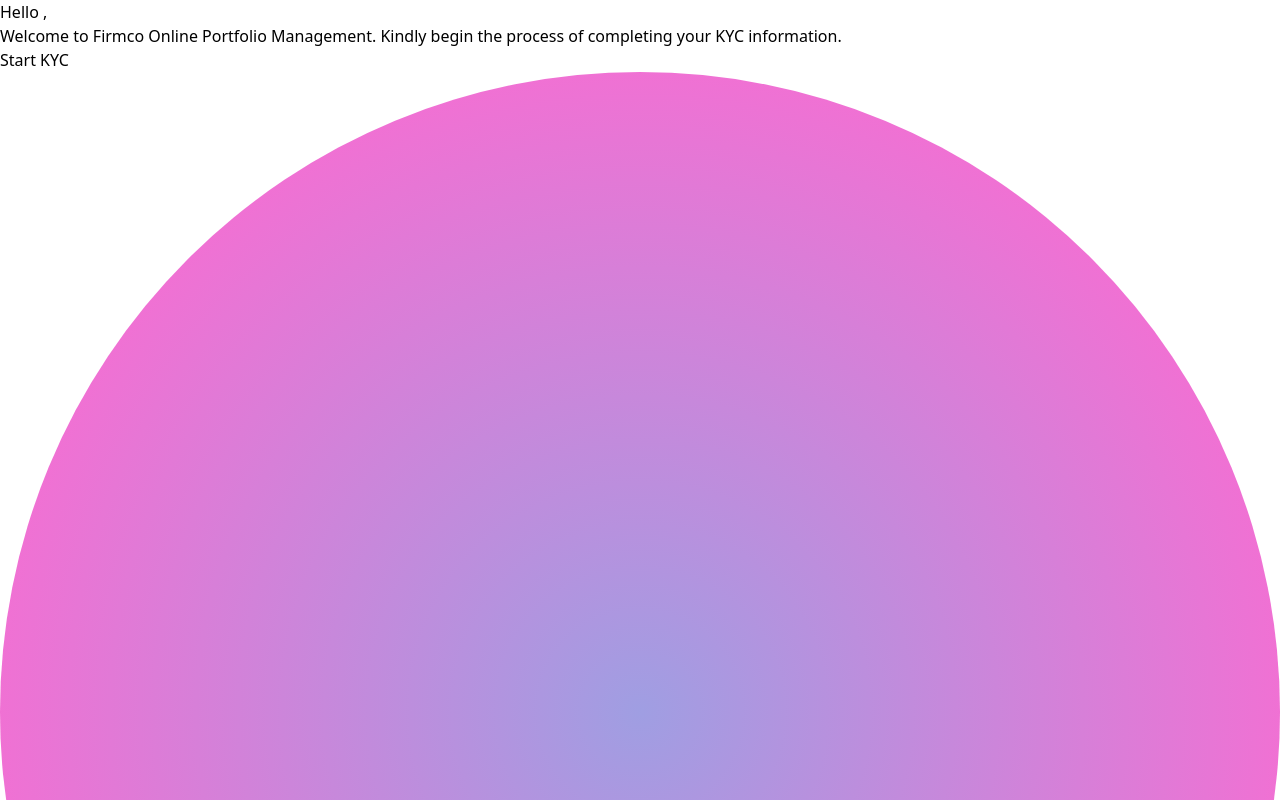
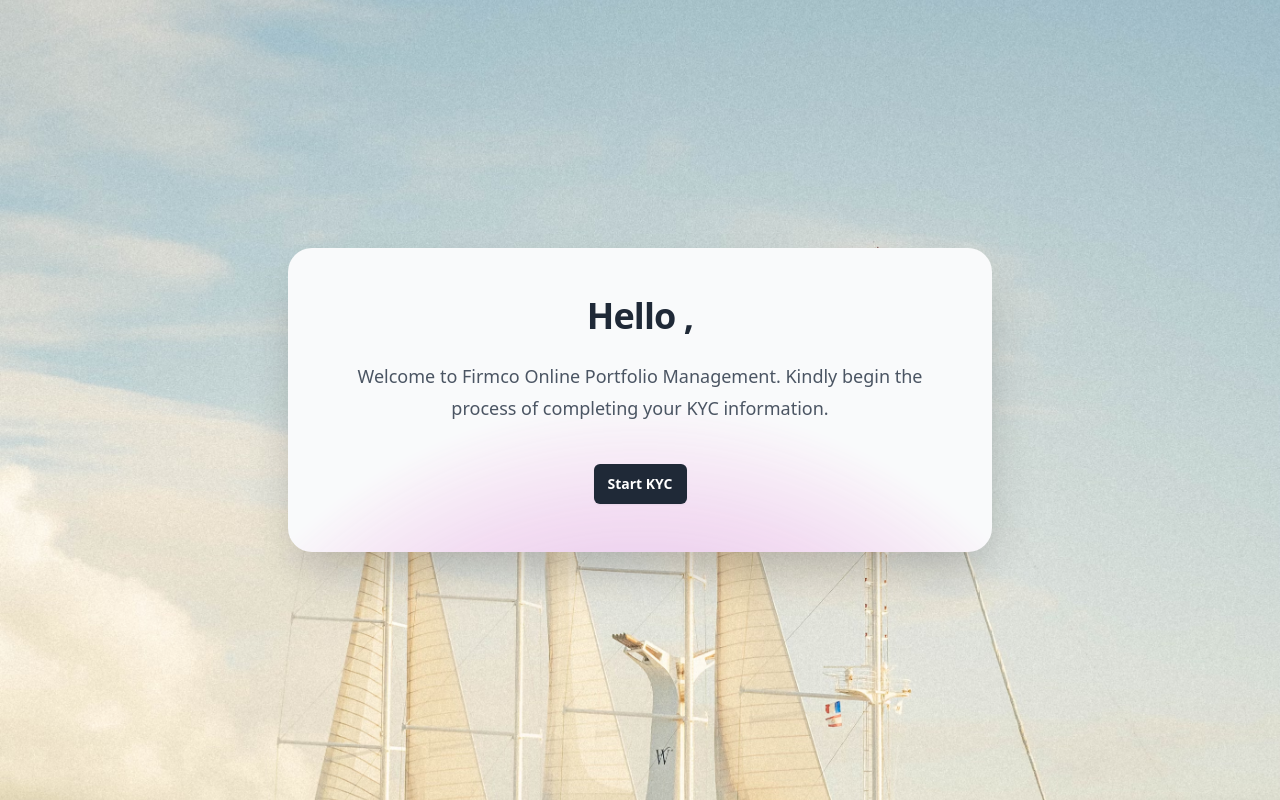
Before and after one commit to Lilianada/Firmco-Client-App, a React (Create React App) app: page /onboard in a window 1280 px wide. Shown: the top 800 px of the page. Built offline with nearby package versions, Linux system fonts and the light colour scheme; no server answers; the database is empty; sample sign-in values are in the browser's storage.

Commit message:
added background image, configured tailwind

```diff
--- a/src/App.css
+++ /dev/null
@@ -1,38 +0,0 @@
-.App {
-  text-align: center;
-}
-
-.App-logo {
-  height: 40vmin;
-  pointer-events: none;
-}
-
-@media (prefers-reduced-motion: no-preference) {
-  .App-logo {
-    animation: App-logo-spin infinite 20s linear;
-  }
-}
-
-.App-header {
-  background-color: #282c34;
-  min-height: 100vh;
-  display: flex;
-  flex-direction: column;
-  align-items: center;
-  justify-content: center;
-  font-size: calc(10px + 2vmin);
-  color: white;
-}
-
-.App-link {
-  color: #61dafb;
-}
-
-@keyframes App-logo-spin {
-  from {
-    transform: rotate(0deg);
-  }
-  to {
-    transform: rotate(360deg);
-  }
-}
--- a/src/App.js
+++ b/src/App.js
@@ -1,7 +1,7 @@
 import { BrowserRouter as Router, Routes, Route } from "react-router-dom";
+import { useAuth } from "./context/authContext";
 import Register from "./pages/Auth/Register";
 import LoadingScreen from "./components/LoadingScreen";
-import { useAuth } from "./context/authContext";
 import Login from "./pages/Auth/Login";
 import ForgotPassword from "./pages/Auth/ForgotPassword";
 import ChangePassword from "./pages/Auth/ChangePassword";
--- a/src/assets/LinearPlatform.html
+++ b/src/assets/LinearPlatform.html
@@ -42,7 +42,7 @@
 
         .bgImageLogin {
             background-color: #1a242e;
-            background: url('assets/images/Background.jpg') no-repeat;
+            background: url('assets/images/Background.avif') no-repeat;
             height: 100vh;
             background-size: cover;
             background-position: center;
--- a/src/pages/Auth/Login.jsx
+++ b/src/pages/Auth/Login.jsx
@@ -7,7 +7,7 @@ import {
 } from "firebase/auth";
 import { getDownloadURL, ref } from "firebase/storage";
 import { onAuthStateChanged } from "firebase/auth";
-import Background from "../../assets/Background.jpg";
+import Background from "../../assets/Background.avif";
 import { EyeIcon, EyeSlashIcon, XCircleIcon } from "@heroicons/react/20/solid";
 import { auth, db, storage } from "../../config/firebase";
 import DotLoader from "../../components/DotLoader";
--- a/src/pages/Auth/Register.jsx
+++ b/src/pages/Auth/Register.jsx
@@ -5,7 +5,7 @@ import {
   getAuth,
   signInWithPhoneNumber,
 } from "firebase/auth";
-import Background from "../../assets/Background.jpg";
+import Background from "../../assets/Background.avif";
 import Logo from "../../assets/logo.png";
 import { CheckIcon, EyeIcon, EyeSlashIcon } from "@heroicons/react/24/outline";
 import { db } from "../../config/firebase";
--- a/tailwind.config.js
+++ b/tailwind.config.js
@@ -1,8 +1,18 @@
-/** @type {import('tailwindcss').Config} */
 module.exports = {
-  content: [],
+  purge: ["./src/**/*.{js,jsx,ts,tsx}", "./public/index.html"],
+  darkMode: false, // or 'media' or 'class'
   theme: {
+    extend: {
+      backgroundImage: {
+        "custom-pattern": "url('/src/assets/Background.avif')",
+      },
+      logo: {
+        "dark-logo": "url('/src/assets/logo.png')",
+      },
+    },
+  },
+  variants: {
     extend: {},
   },
-  plugins: [],
-}
+  plugins: [require("@tailwindcss/forms")],
+};
```
Also changed, not shown: package.json (+7 -3 lines), src/assets/Background.avif (added), 1 other file (tests, documents, lock files or other folders).
